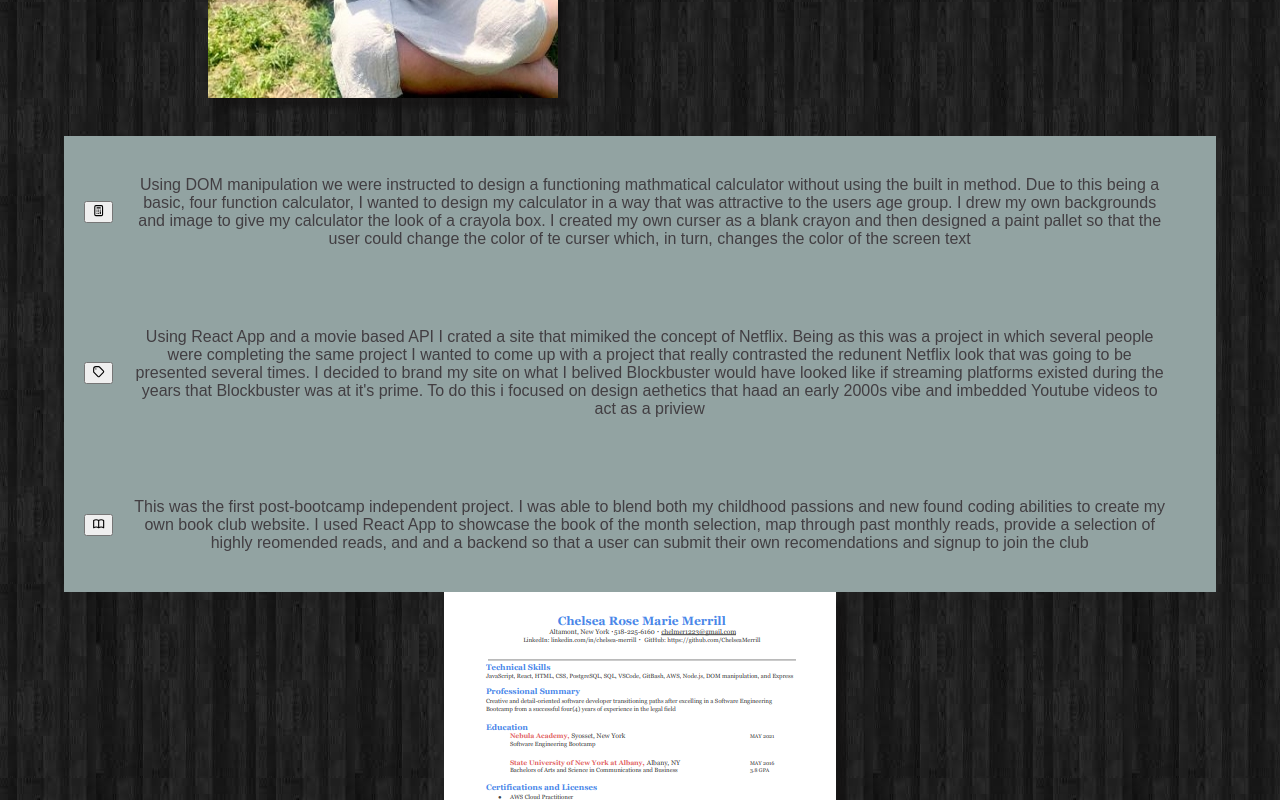
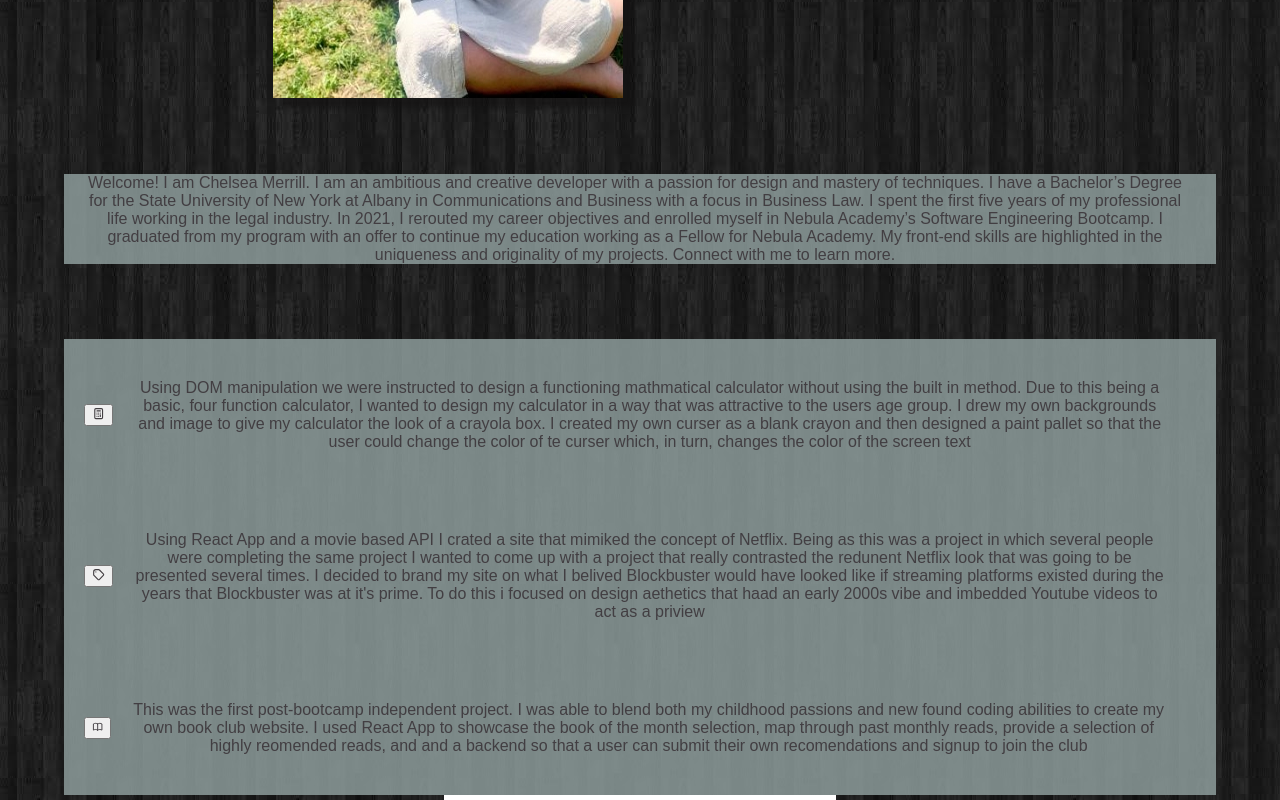
Before and after one commit to ChelseaMerrill/Portfolio, a React (Create React App) app: page / in a window 1280 px wide. Shown: the part 580-1380 px from the top of the page. Built offline with nearby package versions, Linux system fonts and the light colour scheme.

Commit message:
added about me

```diff
--- a/src/Components/Homepage/homepage.css
+++ b/src/Components/Homepage/homepage.css
@@ -66,6 +66,10 @@ img{
     font-size: 12pt;
 }
 
+.bookIcon{
+    width: 3mm;
+}
+
 .resume{
     display: flex;
     justify-content: center;
@@ -97,9 +101,23 @@ h3{
 }
 
 .projects{
-    background-color: #92A3A2;
+    background-color: #92a3a2ce;
     margin-right: 5%;
     margin-left: 5%;
     text-align: center;
-    margin-top: 10mm;
+    margin-top: 20mm;
 }
+
+.aboutMe{
+    background-color: #92a3a2ce;
+    margin-right: 5%;
+    margin-left: 5%;
+    text-align: center;
+    margin-top: 20mm;
+}
+
+.aboutMe p{
+    font-family: Arial, Helvetica, sans-serif;
+    color: #423E42;
+    font-size: 12pt;
+}
--- a/src/Components/Homepage/homepage.jsx
+++ b/src/Components/Homepage/homepage.jsx
@@ -7,6 +7,7 @@ import Resume from './resume.jpg';
 import { HiOutlineCalculator } from "react-icons/hi";
 import { HiOutlineTag } from "react-icons/hi";
 import { HiOutlineBookOpen } from "react-icons/hi";
+import { IconContext } from "react-icons";
 
 
 
@@ -24,7 +25,7 @@ class Homepage extends React.Component{
 
                  <div className='intro'>
                     <img src={ProfilePic} />
-                    HiOutlineCalculator
+
                     <div className='name'>
                         <Typist>
                             <h1>Hello, <Typist.Delay ms={1000} /></h1>
@@ -41,26 +42,40 @@ class Homepage extends React.Component{
                     </div>
                 </div>
 
+                <div className='aboutMe'>
+                    <p>Welcome! I am Chelsea Merrill. I am an ambitious and creative developer with a passion for design and mastery of techniques. I have a Bachelor’s Degree for the State University of New York at Albany in Communications and Business with a focus in Business Law. I spent the first five years of my professional life working in the legal industry.  In 2021, I rerouted my career objectives and enrolled myself in Nebula Academy’s Software Engineering Bootcamp. I graduated from my program with an offer to continue my education working as a Fellow for Nebula Academy. My front-end skills are highlighted in the uniqueness and originality of my projects. Connect with me to learn more.</p>
+                </div>
+
                 <div className= 'projects'>
                     <div className='calc'>
-                        <button>
-                            <HiOutlineCalculator height='30px' width='30px'/>
+                    <button type="button"onClick={(e) => {e.preventDefault();window.location.href='https://chelseamerrill.github.io/Calculator/';}}>
+                        <IconContext.Provider value={{ color: "#423E42", className: "calcIcon"}}>
+                                <div>
+                                    <HiOutlineCalculator/>
+                                </div>
+                            </IconContext.Provider>
                         </button>
                             <p>Using DOM manipulation we were instructed to design a functioning mathmatical calculator without using the built in method.  Due to this being a basic, four function calculator, I wanted to design my calculator in a way that was attractive to the users age group.  I drew my own backgrounds and image to give my calculator the look of a crayola box.  I created my own curser as a blank crayon and then designed a paint pallet so that the user could change the color of te curser which, in turn, changes the color of the screen text </p>
-
                         </div>
 
-
                     <div className='notNetflix'>
-                        <button>
-                            <HiOutlineTag/>
+                        <button type="button"onClick={(e) => {e.preventDefault();window.location.href='http://google.com';}}>
+                        <IconContext.Provider value={{ color: "#423E42", className: "netflixIcon"}}>
+                                <div>
+                                    <HiOutlineTag />
+                                </div>
+                            </IconContext.Provider>
                         </button>
                         <p>Using React App and a movie based API I crated a site that mimiked the concept of Netflix.  Being as this was a project in which several people were completing the same project I wanted to come up with a project that really contrasted the redunent Netflix look that was going to be presented several times.  I decided to brand my site on what I belived Blockbuster would have looked like if streaming platforms existed during the years that Blockbuster was at it's prime.  To do this i focused on design aethetics that haad an early 2000s vibe and imbedded Youtube videos to act as a priview </p>
                     </div>
 
                     <div className='bookBelles'>
-                        <button>
-                            <HiOutlineBookOpen/>
+                    <button type="button"onClick={(e) => {e.preventDefault();window.location.href='http://thebookbelles.com';}}>
+                            <IconContext.Provider value={{ color: "#423E42", className: "bookIcon"}}>
+                                <div>
+                                    <HiOutlineBookOpen />
+                                </div>
+                            </IconContext.Provider>
                         </button>
                         <p>This was the first post-bootcamp independent project.  I was able to blend both my childhood passions and new found coding abilities to create my own book club website.  I used React App to showcase the book of the month selection, map through past monthly reads,  provide a selection of highly reomended reads, and and a backend so that a user can submit their own recomendations and signup to join the club </p>
                     </div>
```
